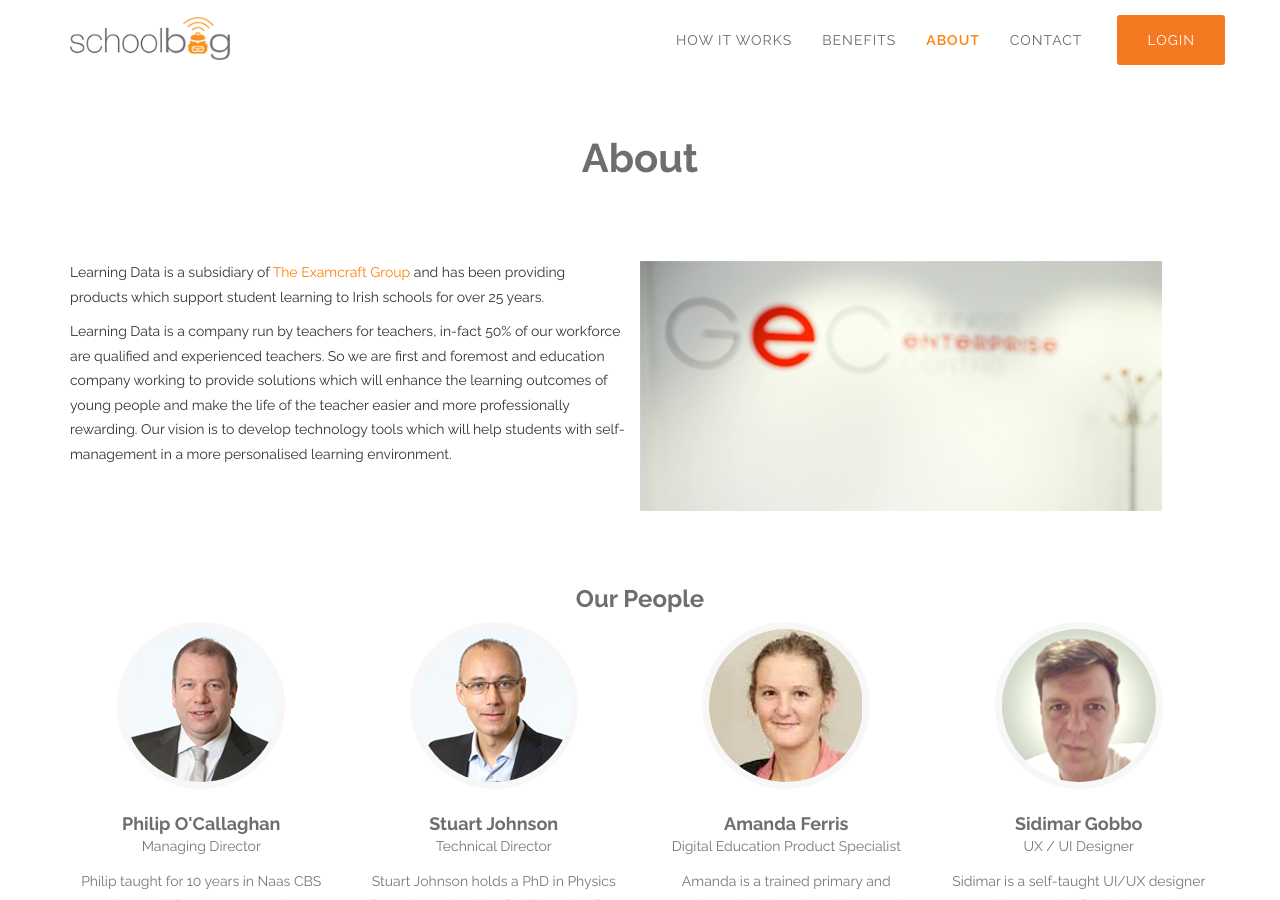
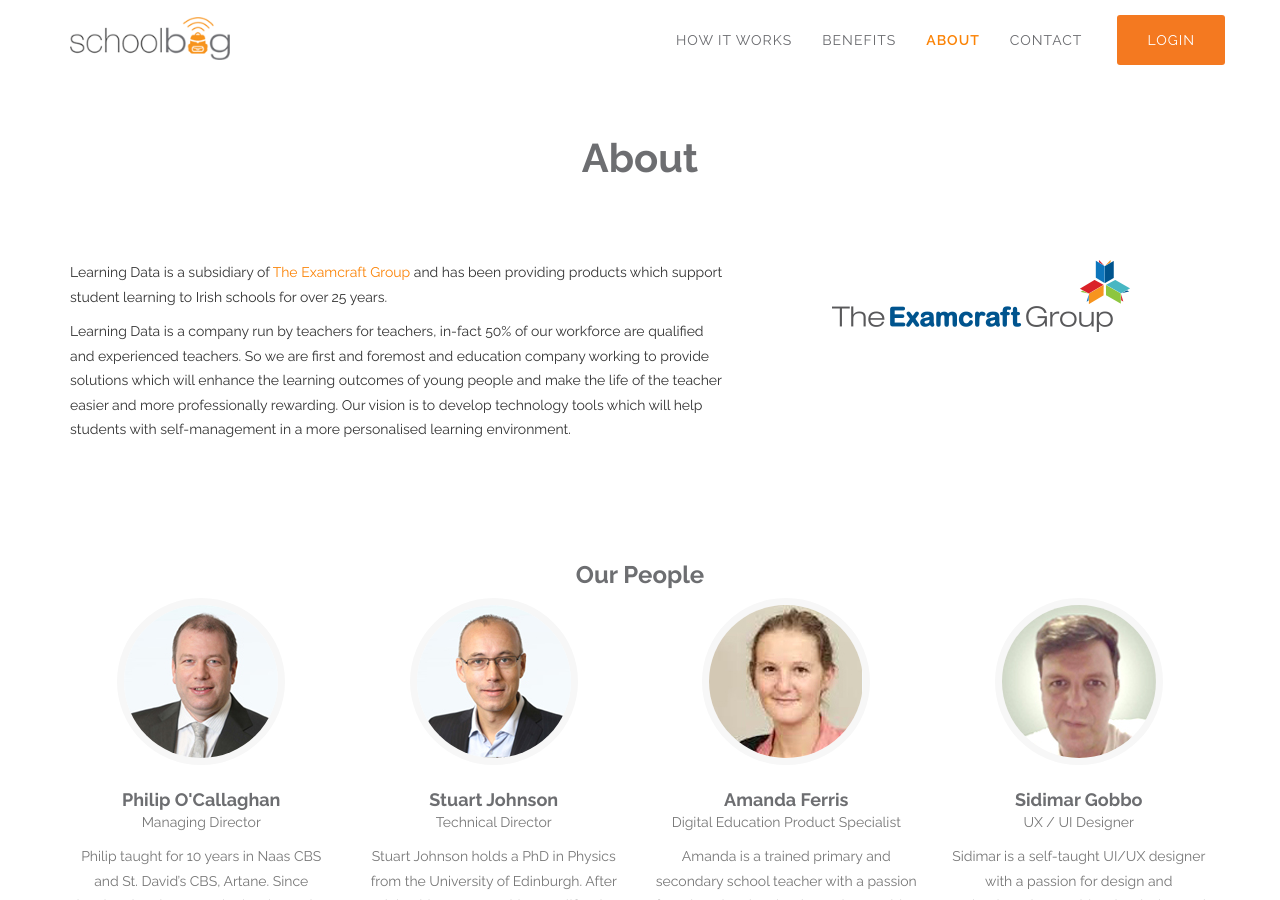
Before and after one commit to LearningData/schoolbag_site, a Jekyll site: the page built from index.html, in a window 1280 px wide and 900 px high, scrolled down 3009 px. Built offline with Jekyll 4.4.1, drawn with Linux system fonts in a browser that asks for light colours; comment, search, counter and statistics services are not loaded.

Commit message:
About updated - school logos removed.

```diff
--- a/_includes/about.html
+++ b/_includes/about.html
@@ -7,15 +7,13 @@
                 </div>
             </div>
             <div class="row">
-                <div class="col-md-6 col-sm-8 ">
+                <div class="col-md-7 col-sm-8 ">
                     <p>Learning Data is a subsidiary of <a href="#">The Examcraft Group</a> and has been providing products which support student learning to Irish schools for over 25 years.</p>
                     <p>Learning Data is a company run by teachers for teachers, in-fact 50% of our workforce are qualified and experienced teachers. So we are first and foremost and education company working to provide solutions which will enhance the learning outcomes of young people and make the life of the teacher easier and more professionally rewarding. Our vision is to develop technology tools which will help students with self-management in a more personalised learning environment.</p>                </div>
-                <div class="about-photo">
-                    <img src="img/about-gec.jpg" alt="GEC">
+                <div class="col-md-5 text-center">
+                    <img src="img/the-examcraft-group-logo.png" alt="The Examcraft Group">
                 </div>
             </div>
-
             {% include team.html %}
-
         </div>
     </section>
--- a/_includes/schools.html
+++ /dev/null
@@ -1,19 +0,0 @@
-<!-- Clients Aside -->
-    <aside class="clients">
-        <div class="container">
-            <div class="row">
-                <div class="col-sm-3">
-                    <img src="img/schools/arnhem-International.jpg" class="img-responsive img-centered" alt="">
-                </div>
-                <div class="col-sm-3 col-sm-6">
-                    <img src="img/schools/british-colege-la-canada.jpg" class="img-responsive img-centered" alt="">
-                </div>
-                <div class="col-sm-3 col-sm-6">
-                    <img src="img/schools/british-school-in-baku.jpg" class="img-responsive img-centered" alt="">
-                </div>
-                <div class="col-sm-3 col-sm-6">
-                    <img src="img/schools/byron-college.jpg" class="img-responsive img-centered" alt="">
-                </div>
-            </div>
-        </div>
-    </aside>
--- a/_layouts/default.html
+++ b/_layouts/default.html
@@ -13,7 +13,6 @@
     {% include integrates.html %}
     {% include about.html %}
     {% include banner-mkt.html %}
-    {% include schools.html %}
     {% include contact.html %}
     {% include footer.html %}
     {% include js.html %}
```
Also changed, not shown: _includes/css/schoolbag.css (+0 -14 lines), img/the-examcraft-group-logo.png (added).
